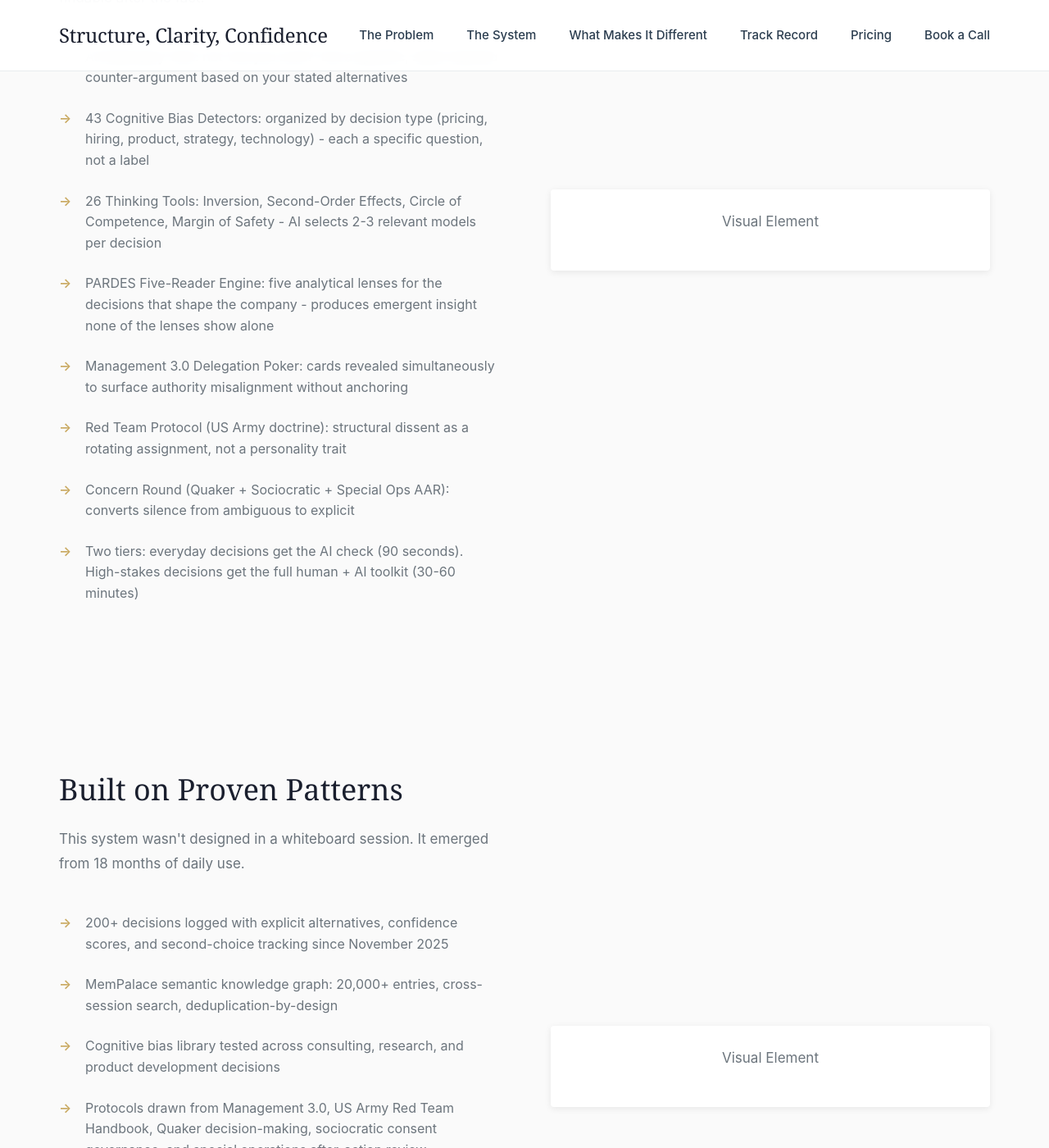
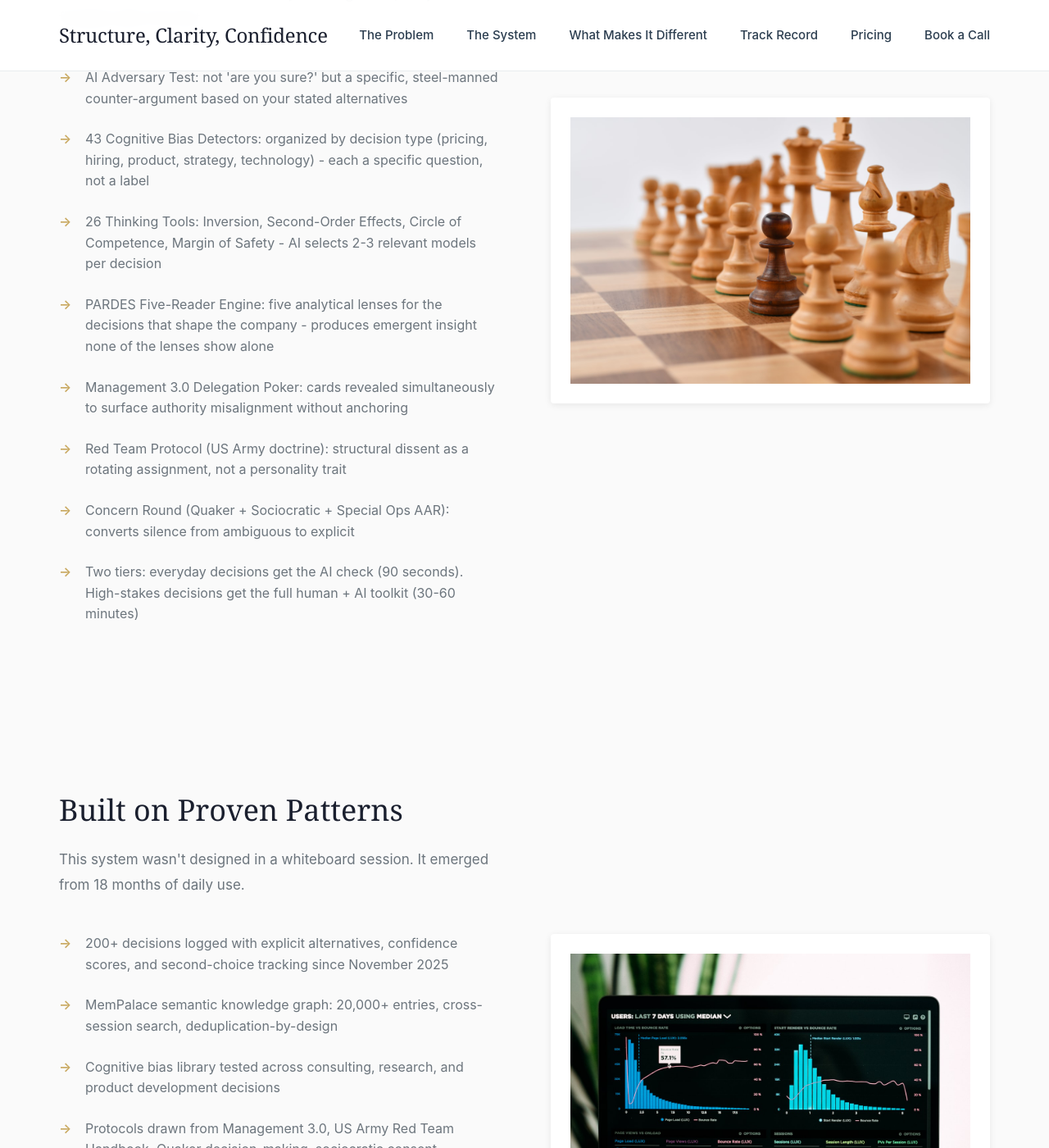
Before and after one commit to mmsccc/scc, a Jekyll site: the page built from services/decision-intelligence.md, in a window 1280 px wide and 1400 px high, scrolled down 2853 px. Shown: the whole window at 82% size. Built offline with Jekyll 4.4.1, drawn with Linux system fonts in a browser that asks for light colours; comment, search, counter and statistics services are not loaded.

Commit message:
Add images to Decision Intelligence service page
5 Unsplash images: hero (team collaboration), problem (information chaos),
architecture (network graph), challenge (chess strategy), proof (analytics dashboard).
All sections now have visual elements.

Co-Authored-By: Claude Opus 4.6 (1M context) <noreply@anthropic.com>

```diff
--- a/services/decision-intelligence.md
+++ b/services/decision-intelligence.md
@@ -60,6 +61,7 @@ blocks:
     id: difference
     title: "What Makes This Different From 'Just Use Notion'"
     description: "Every knowledge management tool on the market is an archive with a search bar. This system has a challenge layer - it makes decisions better at the moment they're being made, not just findable after the fact."
+    image: "/assets/img/decision-chess.jpg"
     list:
       - "AI Adversary Test: not 'are you sure?' but a specific, steel-manned counter-argument based on your stated alternatives"
       - "43 Cognitive Bias Detectors: organized by decision type (pricing, hiring, product, strategy, technology) - each a specific question, not a label"
@@ -74,6 +76,7 @@ blocks:
     id: proof
     title: "Built on Proven Patterns"
     description: "This system wasn't designed in a whiteboard session. It emerged from 18 months of daily use."
+    image: "/assets/img/decision-dashboard.jpg"
     list:
       - "200+ decisions logged with explicit alternatives, confidence scores, and second-choice tracking since November 2025"
       - "MemPalace semantic knowledge graph: 20,000+ entries, cross-session search, deduplication-by-design"
```
Also changed, not shown: other parts of services/decision-intelligence.md (+2 -1 lines), assets/img/decision-chaos.jpg (added), assets/img/decision-chess.jpg (added), assets/img/decision-dashboard.jpg (added), assets/img/decision-graph.jpg (added), assets/img/decision-hero.jpg (added).
